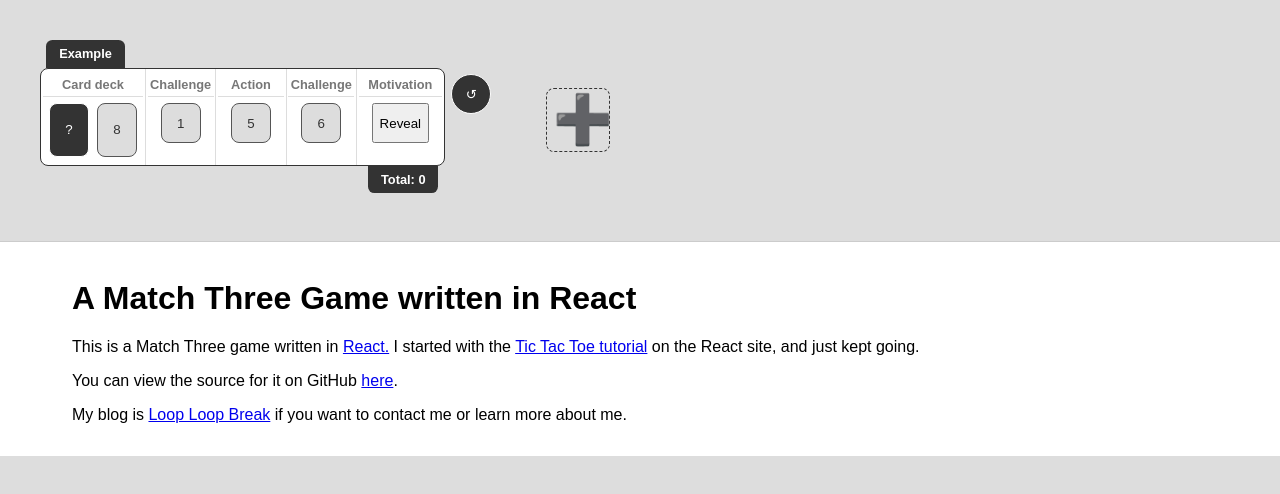
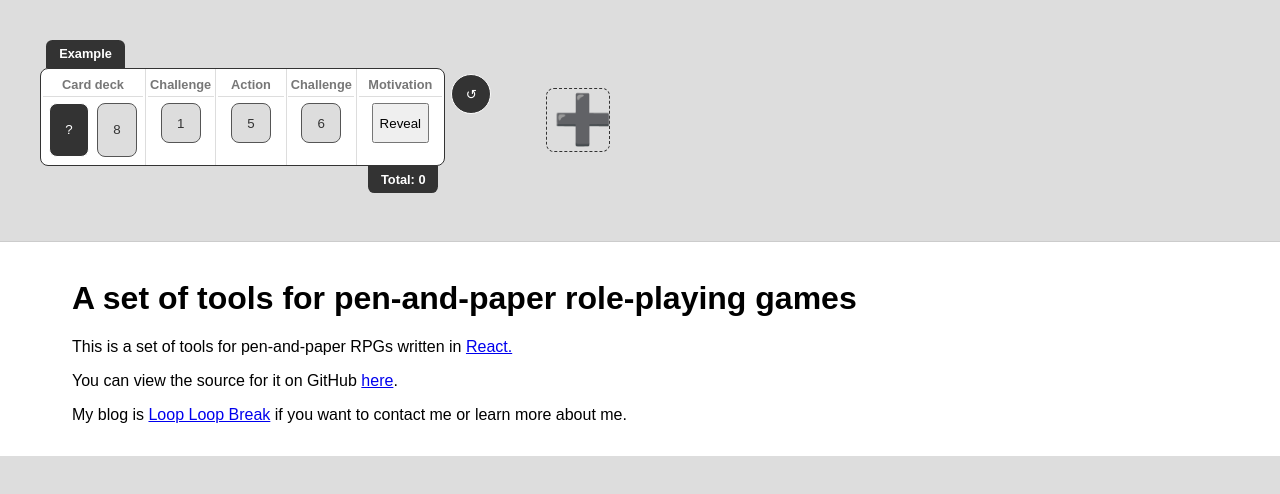
Before and after one commit to nathanwale/deck-and-dice, a React (Create React App) app: page / in a window 1280 px wide. Shown: the top 494 px of the page. Built offline with nearby package versions, Linux system fonts and the light colour scheme.

Commit message:
Updated info

```diff
--- a/src/view/Info.tsx
+++ b/src/view/Info.tsx
@@ -4,12 +4,10 @@ export function Info() {
     return (
         <div className="info">
             <h1>
-                A Match Three Game written in React
+                A set of tools for pen-and-paper role-playing games
             </h1>
             <p>
-                This is a Match Three game written in <a href="https://reactjs.org/">React.</a> I started
-                with the <a href="https://reactjs.org/tutorial/tutorial.html">Tic Tac Toe tutorial</a> on
-                the React site, and just kept going.
+                This is a set of tools for pen-and-paper RPGs written in <a href="https://reactjs.org/">React.</a>
             </p>
             <p>
                 You can view the source for it on GitHub <a href='https://github.com/nathanwale/match-three-react'>here</a>.
```
